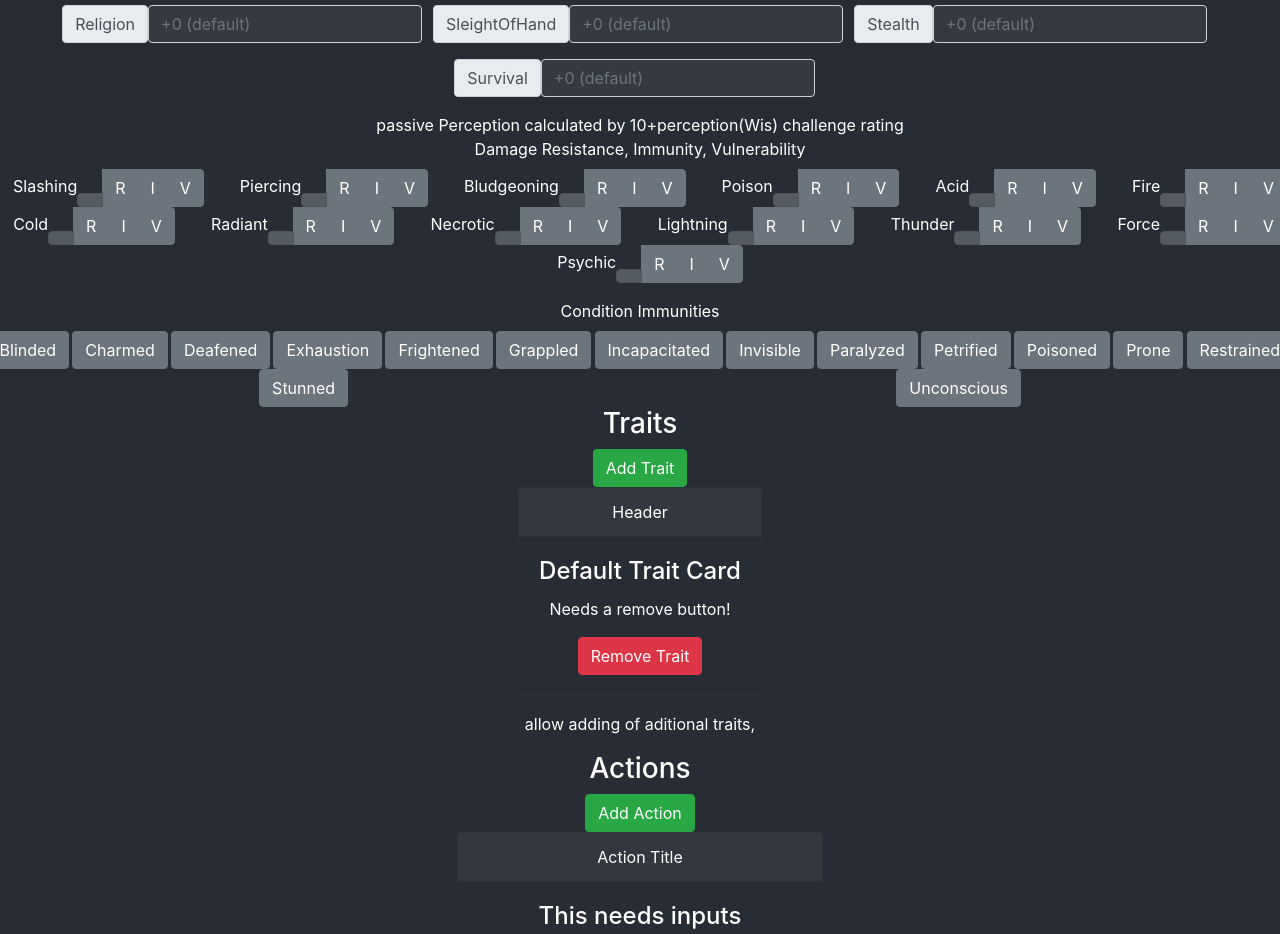
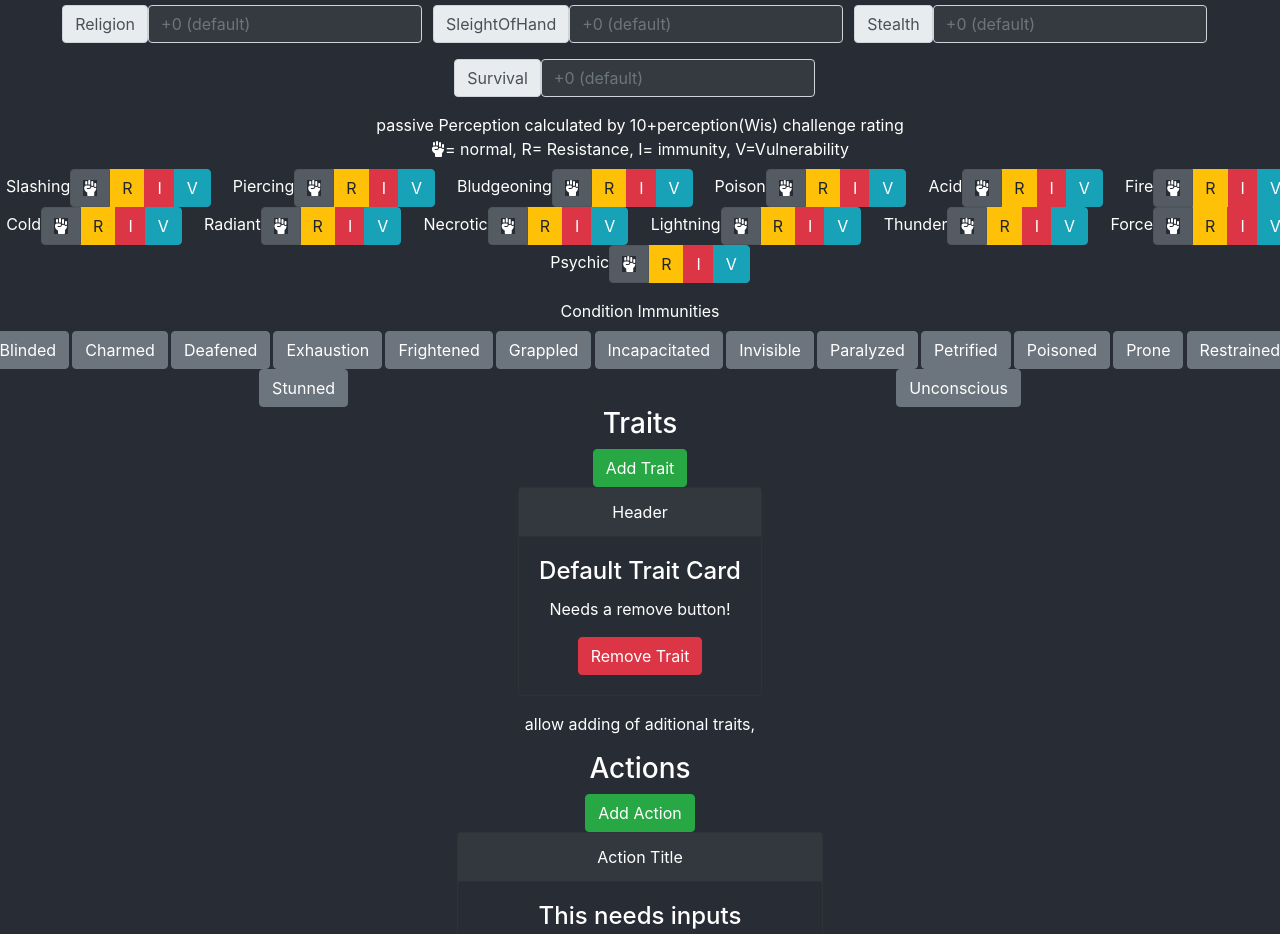
Before and after one commit to sbrevolution5/xml-monster-muncher, a React (Create React App) app: page / in a window 1280 px wide. Shown: the part 1040-1974 px from the top of the page. Built offline with nearby package versions, Linux system fonts and the light colour scheme.

Commit message:
Added fist icon for default damage type

```diff
--- a/src/components/DamageTypes.js
+++ b/src/components/DamageTypes.js
@@ -16,15 +16,15 @@ class DamageTypes extends Component {
                             </label>
                             <div class="btn-group btn-group-toggle" data-toggle="buttons">
                                 <label class="btn btn-secondary active">
-                                    <input type="radio" name="options" id="option1" autocomplete="off" defaultChecked/>
+                                    <input type="radio" name="options" id="option1" autocomplete="off" defaultChecked/> <i class="fa fa-fist-raised" aria-hidden="true"></i>
                                 </label>
-                                <label class="btn btn-secondary">
+                                <label class="btn btn-secondary btn-warning">
                                     <input type="radio" name="options" id="option2" autocomplete="off" /> R
                                 </label>
-                                <label class="btn btn-secondary">
+                                <label class="btn btn-secondary btn-danger">
                                     <input type="radio" name="options" id="option3" autocomplete="off" /> I
                                 </label>
-                                <label class="btn btn-secondary">
+                                <label class="btn btn-secondary btn-info">
                                     <input type="radio" name="options" id="option4" autocomplete="off" /> V
                                 </label>
                             </div>
--- a/src/containers/form.js
+++ b/src/containers/form.js
@@ -274,7 +274,7 @@ class Form extends Component{
                 challenge rating
                 <div>
                     <label>
-                        Damage Resistance, Immunity, Vulnerability
+                        <i class="fa fa-fist-raised" aria-hidden="true"></i>= normal, R= Resistance, I= immunity, V=Vulnerability
                     </label>
                     <DamageTypes></DamageTypes>
                 </div>
```
